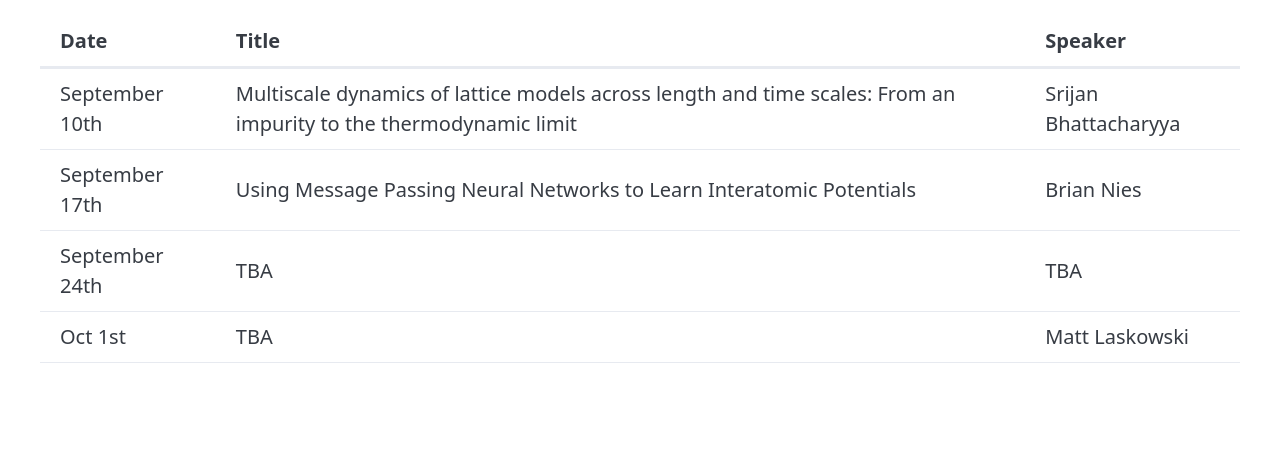
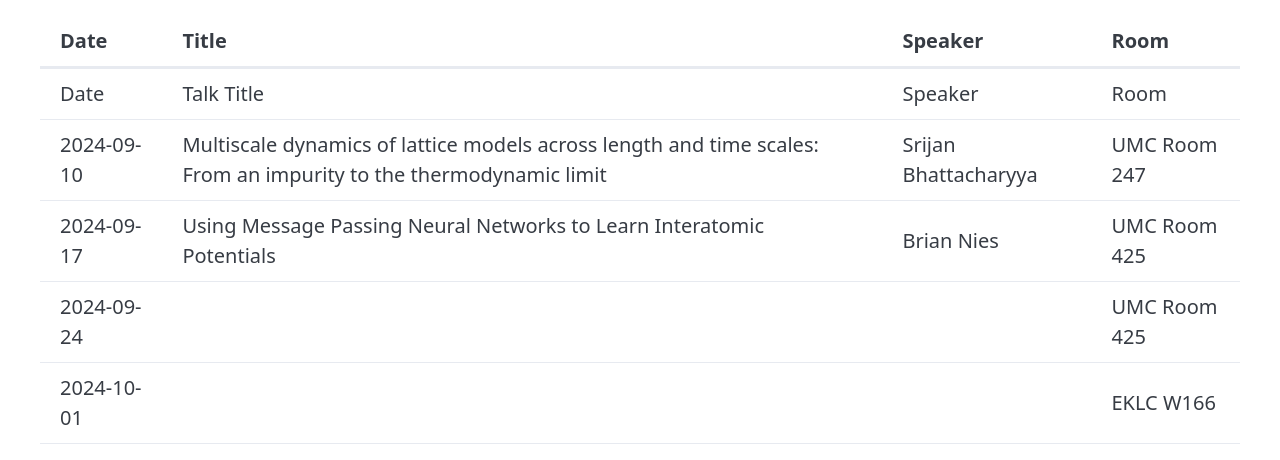
Before and after one commit to rtgrimm/rtgrimm.github.io, a plain HTML site: page supergroup.html in a window 1280 px wide. Shown: the part 330-790 px from the top of the page. Drawn offline with nearby package versions, Linux system fonts and the light colour scheme.

Commit message:
Added room

```diff
--- a/supergroup.html
+++ b/supergroup.html
@@ -36,6 +36,7 @@
                   <th>Date</th>
                   <th>Title</th>
                   <th>Speaker</th>
+                  <th>Room</th>
                 </tr>
               </thead>
               <tbody id="talks-table-body">
@@ -67,7 +68,7 @@
                 const data = parseCSV(text);
                 const tableBody = document.getElementById("talks-table-body");
 
-                data.forEach(([date, title, speaker]) => {
+                data.forEach(([date, title, speaker, room]) => {
                   const row = document.createElement("tr");
 
                   const dateCell = document.createElement("td");
@@ -81,6 +82,10 @@
                   const speakerCell = document.createElement("td");
                   speakerCell.textContent = speaker;
                   row.appendChild(speakerCell);
+
+                  const roomCell = document.createElement("td");
+                  roomCell.textContent = room;
+                  row.appendChild(roomCell);
 
                   tableBody.appendChild(row);
                 });
--- a/talks.csv
+++ b/talks.csv
@@ -1,4 +1,15 @@
-September 10th, Multiscale dynamics of lattice models across length and time scales: From an impurity to the thermodynamic limit, Srijan Bhattacharyya
-September 17th, Using Message Passing Neural Networks to Learn Interatomic Potentials, Brian Nies
-September 24th, TBA, TBA
-Oct 1st, TBA, Matt Laskowski
+Date,Talk Title,Speaker,Room
+2024-09-10,Multiscale dynamics of lattice models across length and time scales: From an impurity to the thermodynamic limit,Srijan Bhattacharyya,UMC Room 247
+2024-09-17,Using Message Passing Neural Networks to Learn Interatomic Potentials,Brian Nies,UMC Room 425
+2024-09-24,,,UMC Room 425
+2024-10-01,,,EKLC W166
+2024-10-08,TBA,Jo Kurian,UMC Room 425
+2024-10-15,,,UMC Room 425
+2024-10-22,,,UMC Room 247
+2024-10-29,,,UMC Room 247
+2024-11-05,,,UMC Room 247
+2024-11-12,,,EKLC W166
+2024-11-19,,,EKLC W166
+2024-11-26,,,UMC Room 247
+2024-12-03,,,UMC Room 425
+2024-12-10,,,UMC Room 247
```
